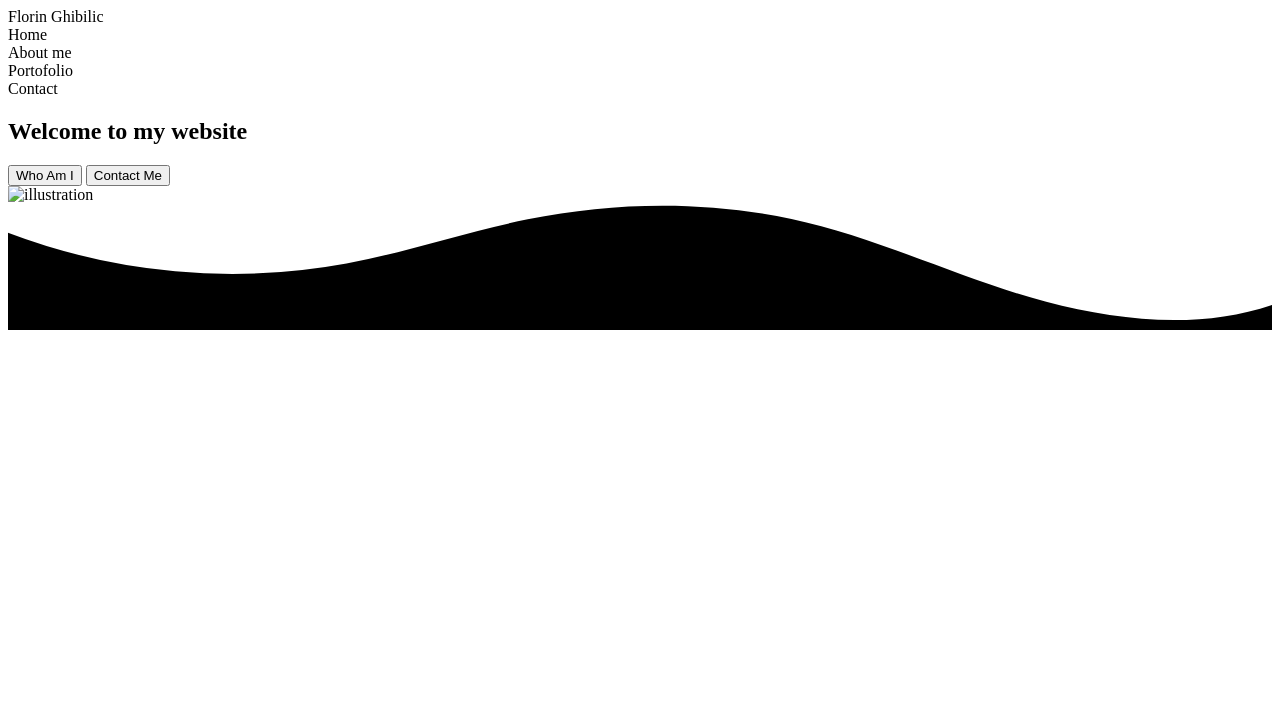
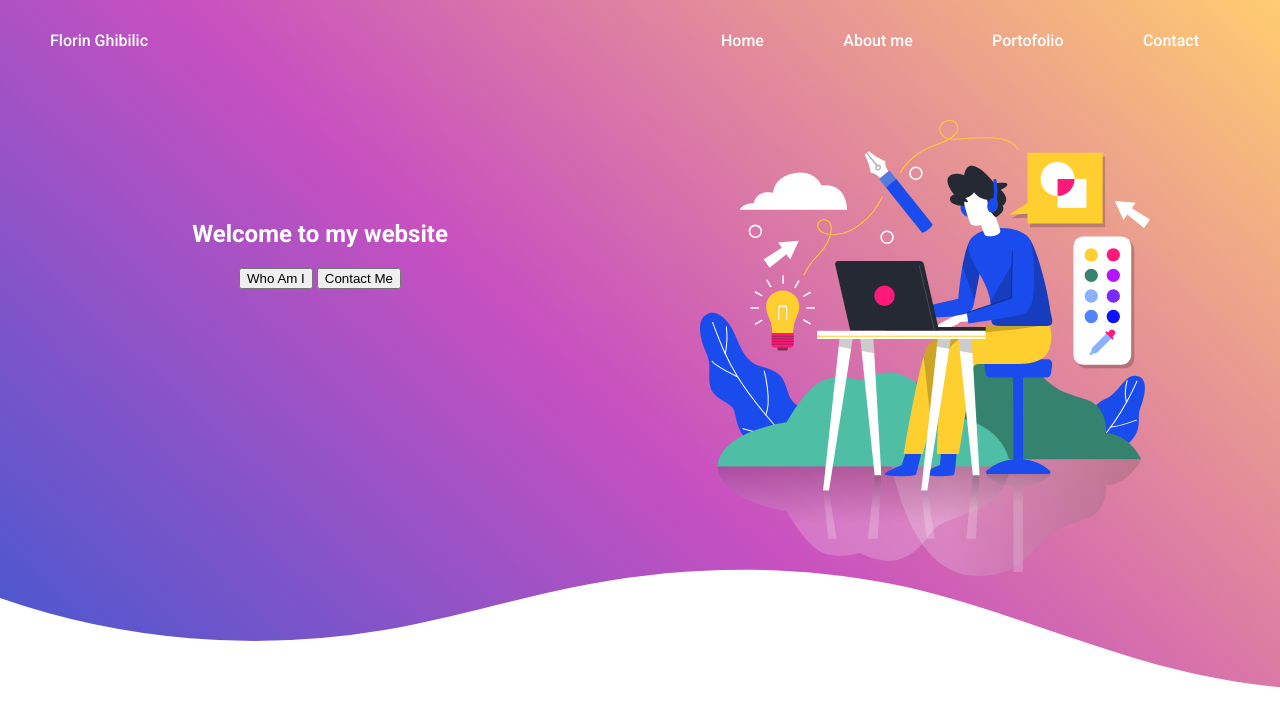
Before and after one commit to ArchivedPumpkin/About-me, a plain HTML site: page index.html in a window 1280 px wide. Shown: the top 726 px of the page. Drawn offline with Linux system fonts and the light colour scheme; the site is published under a folder, as on GitHub Pages, so addresses that start at the root find nothing.

Commit message:
Second commit

```diff
--- a/index.html
+++ b/index.html
@@ -4,8 +4,8 @@
   <meta charset="UTF-8">
   <meta http-equiv="X-UA-Compatible" content="IE=edge">
   <meta name="viewport" content="width=device-width, initial-scale=1.0">
-  <link rel="stylesheet" href="/styles/header.css">
-  <link rel="stylesheet" href="/styles/main.css">
+  <link rel="stylesheet" href="./styles/header.css">
+  <link rel="stylesheet" href="./styles/main.css">
   <link rel="preconnect" href="https://fonts.googleapis.com">
   <link rel="preconnect" href="https://fonts.gstatic.com" crossorigin>
   <link href="https://fonts.googleapis.com/css2?family=Montserrat:wght@300;500;700&family=Roboto:wght@300;500;700&display=swap" rel="stylesheet">
@@ -40,7 +40,7 @@
 
         <div class="illustration">
           <div class="img">
-            <img class="img-illustration" src="/img/illustration.svg" alt="illustration"/>
+            <img class="img-illustration" src="./img/illustration.svg" alt="illustration"/>
           </div>
 
         </div>
```
